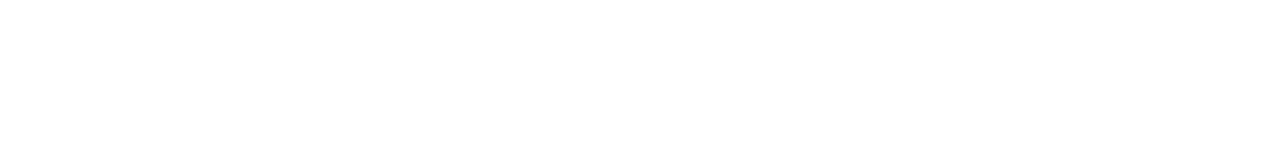
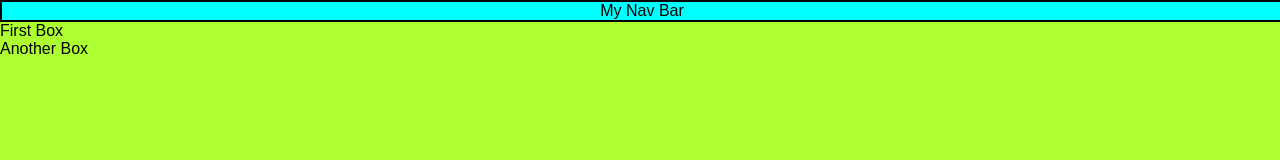
Before and after one commit to Aditya-j101/WebDevelopment, a plain HTML site: page CSS/Exercise 5/index.html in a window 1280 px wide. Drawn offline with Linux system fonts and the light colour scheme.

Commit message:
nav bar completed

```diff
--- a/CSS/Exercise 5/index.html
+++ b/CSS/Exercise 5/index.html
@@ -4,8 +4,32 @@
     <meta charset="UTF-8">
     <meta name="viewport" content="width=device-width, initial-scale=1.0">
     <title>Exercise 5</title>
+    <style>
+        *{
+            margin:0px;
+            padding:0px;
+        }
+        body{
+            background-color: greenyellow;
+            font-family: Arial, Helvetica, sans-serif;
+            min-height: 100vh;
+        }
+        nav{
+            position:sticky;
+            width: 100%;
+            background-color: aqua;
+            border: 2px solid black;
+            text-align: center;
+        }
+
+    </style>
 </head>
 <body>
+    <nav> My Nav Bar</nav>
+    <div class="container">
+        <div class="box1">First Box</div>
+        <div class="box2">Another Box</div>
+    </div>
 
 </body>
 </html>
```
